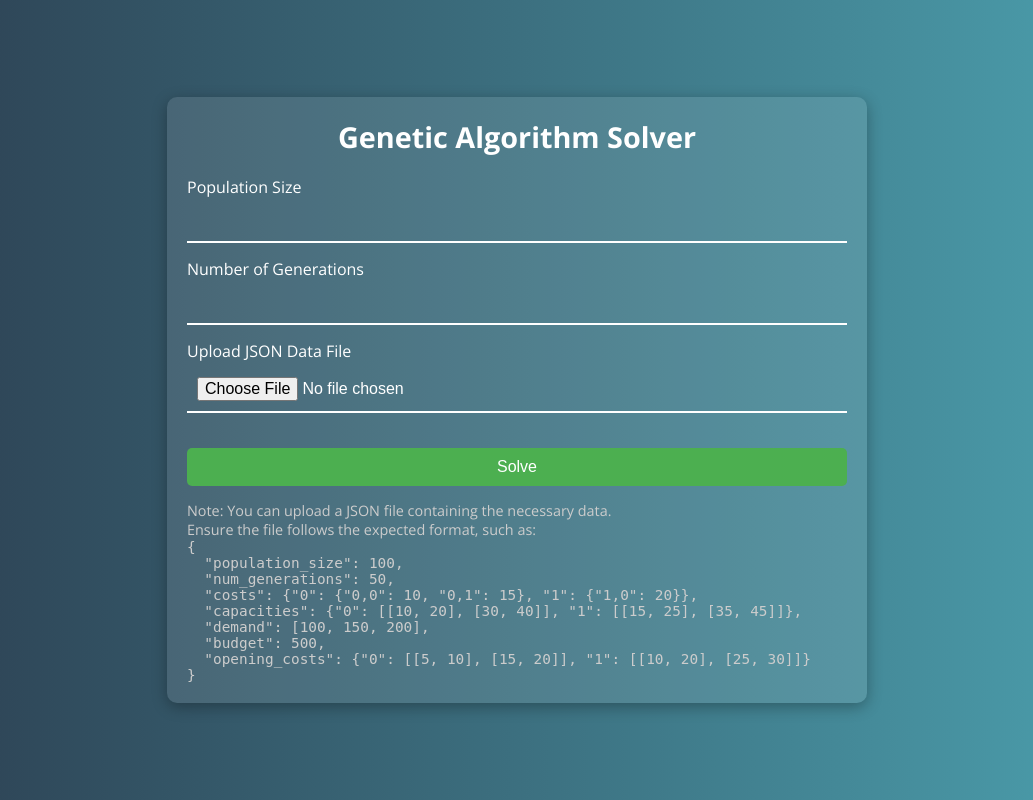
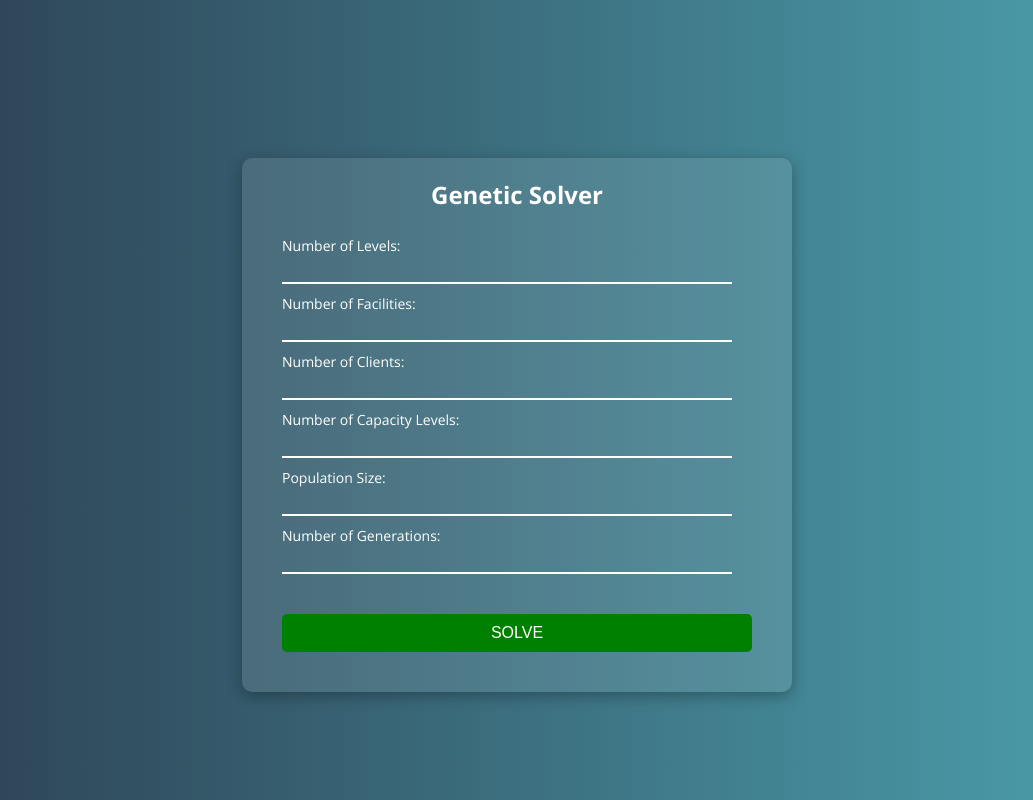
Before and after one commit to Panagnimba/3A_2SCL_PFA_ENSIAS, a Flask app: page /genetic_solver in a window 1280 px wide. Shown: the whole page, without its empty margins (123-1156 px from the left). Run offline with Flask 3, Linux system fonts and the light colour scheme.

Commit message:
genetic solver v1

```diff
--- a/app.py
+++ b/app.py
@@ -26,7 +26,7 @@ def genetic_solver():
 
 
 
-@app.route('/solve_genetic_algorithm', methods=['POST'])
+@app.route('/solve_cplex_algorithm', methods=['POST'])
 def solve_genetic_algorithm():
     try:
             if 'data_file' not in request.files:
@@ -51,5 +51,202 @@ def solve_genetic_algorithm():
 
 
 
+import numpy as np
+import random
+
+# Generate problem data
+def generate_problem_data(num_levels, num_facilities, num_clients, num_cap_levels):
+    costs = [
+        {(i, j): random.randint(1, 20) for i in range(num_facilities) for j in range(num_clients)}
+        for _ in range(num_levels)
+    ]
+    capacities = [
+        np.random.randint(10, 50, size=(num_facilities, num_cap_levels))
+        for _ in range(num_levels)
+    ]
+    demand = np.random.randint(5, 20, size=num_clients)
+    budget = random.randint(100, 500)
+    opening_costs = [
+        np.random.randint(10, 30, size=(num_facilities, num_cap_levels))
+        for _ in range(num_levels)
+    ]
+    return costs, capacities, demand, budget, opening_costs
+
+# Evaluate fitness
+def evaluate_fitness(solution, costs, capacities, demand, budget, opening_costs):
+    y, x = solution
+    total_cost = 0
+    penalty = 0
+
+    # Objective function: Minimize total cost
+    for l, cost_level in enumerate(costs):
+        for (i, j), c in cost_level.items():
+            total_cost += c * max(0, x[l][i][j])
+
+    opening_cost = 0
+    for l in range(len(opening_costs)):
+        for i in range(opening_costs[l].shape[0]):
+            for k in range(opening_costs[l].shape[1]):
+                opening_cost += y[l][i][k] * opening_costs[l][i][k]
+
+    total_cost += opening_cost
+
+    # Constraint 1: Each client is assigned to at least one installation per level
+    for j in range(len(demand)):
+        if not np.isclose(np.sum(x[0, :, j]), demand[j]):
+            penalty += 50 * abs(np.sum(x[0, :, j]) - demand[j])
+
+    # Constraint 2: Capacity constraints
+    for l in range(len(capacities)):
+        for i in range(capacities[l].shape[0]):
+            if np.sum(x[l][i]) > np.sum(capacities[l][i] * y[l][i]):
+                penalty += 100 * (np.sum(x[l][i]) - np.sum(capacities[l][i] * y[l][i]))
+
+    # Constraint 3: Single capacity level per facility
+    for l in range(len(capacities)):
+        for i in range(capacities[l].shape[0]):
+            if np.sum(y[l][i]) > 1:
+                penalty += 100
+
+    # Constraint 4: Budget constraint
+    if opening_cost > budget:
+        penalty += 100 * (opening_cost - budget)
+
+    # Constraint 5: Flow balance across assignment levels
+    for l in range(1, len(capacities)):
+        for j in range(len(demand)):
+            if np.sum(x[l, :, j]) < np.sum(x[l - 1, :, j]):
+                penalty += 50 * abs(np.sum(x[l - 1, :, j]) - np.sum(x[l, :, j]))
+
+    fitness = total_cost + penalty
+    return fitness
+
+# Repair solutions to ensure feasibility
+def repair_solution(solution, capacities, demand):
+    y, x = solution
+    for l in range(len(capacities)):
+        for i in range(capacities[l].shape[0]):
+            if np.sum(x[l][i]) > np.sum(capacities[l][i] * y[l][i]):
+                x[l][i] = np.sum(capacities[l][i] * y[l][i]) * (x[l][i] / np.sum(x[l][i]))
+    return y, x
+
+# Genetic algorithm
+def genetic_algorithm(pop_size, num_generations, costs, capacities, demand, budget, opening_costs):
+    num_levels = len(capacities)
+    num_facilities = capacities[0].shape[0]
+    num_clients = len(demand)
+    num_cap_levels = capacities[0].shape[1]
+
+    def initialize_population():
+        population = []
+        for _ in range(pop_size):
+            y = np.random.randint(2, size=(num_levels, num_facilities, num_cap_levels))
+            x = np.random.rand(num_levels, num_facilities, num_clients)
+            population.append((y, x))
+        return population
+
+    def tournament_selection(population, fitness_scores, k=3):
+        selected = []
+        for _ in range(len(population)):
+            tournament = random.sample(list(zip(fitness_scores, population)), k)
+            selected.append(min(tournament, key=lambda x: x[0])[1])
+        return selected
+
+    def crossover(parent1, parent2):
+        crossover_point = random.randint(1, num_levels - 1)
+        y_child = np.vstack((parent1[0][:crossover_point], parent2[0][crossover_point:]))
+        x_child = np.vstack((parent1[1][:crossover_point], parent2[1][crossover_point:]))
+        return (y_child, x_child)
+
+    def mutate(solution, mutation_rate=0.1):
+        y, x = solution
+        for l in range(y.shape[0]):
+            for i in range(y.shape[1]):
+                if random.random() < mutation_rate:
+                    y[l][i] = 1 - y[l][i]
+        return y, x
+
+    population = initialize_population()
+    best_solution = None
+    best_fitness = float('inf')
+
+    for generation in range(num_generations):
+        fitness_scores = [
+            evaluate_fitness(sol, costs, capacities, demand, budget, opening_costs)
+            for sol in population
+        ]
+        ranked_population = sorted(zip(fitness_scores, population), key=lambda x: x[0])
+        population = tournament_selection([sol for _, sol in ranked_population], fitness_scores)
+
+        if ranked_population[0][0] < best_fitness:
+            best_fitness = ranked_population[0][0]
+            best_solution = ranked_population[0][1]
+
+        new_population = []
+        for _ in range(pop_size // 2):
+            parent1, parent2 = random.sample(population, 2)
+            child = crossover(parent1, parent2)
+            child = mutate(child)
+            child = repair_solution(child, capacities, demand)
+            new_population.append(child)
+
+        population.extend(new_population)
+        print(f"Generation {generation}, Best fitness: {best_fitness}")
+
+
+
+
+    return best_solution, best_fitness
+
+# Run the algorithm
+# num_levels = 5
+# num_facilities = 10
+# num_clients = 15
+# num_cap_levels = 3
+# pop_size = 20
+# num_generations = 50
+
+# costs, capacities, demand, budget, opening_costs = generate_problem_data(
+#     num_levels, num_facilities, num_clients, num_cap_levels
+# )
+
+# best_solution, best_fitness = genetic_algorithm(pop_size, num_generations, costs, capacities, demand, budget, opening_costs)
+# print("Best solution found:", best_solution)
+# print("Best fitness value:", best_fitness)
+
+
+@app.route('/solve_genetic_algorithm', methods=['POST'])
+def solve_genetic():
+    try:
+       # Extract form data
+        num_levels = int(request.form['num_levels'])
+        num_facilities = int(request.form['num_facilities'])
+        num_clients = int(request.form['num_clients'])
+        num_cap_levels = int(request.form['num_cap_levels'])
+        pop_size = int(request.form['pop_size'])
+        num_generations = int(request.form['num_generations'])
+
+        # Process CPLEX solver logic (not implemented here)
+        costs, capacities, demand, budget, opening_costs = generate_problem_data(
+                num_levels, num_facilities, num_clients, num_cap_levels
+            )
+
+        best_solution, best_fitness = genetic_algorithm(pop_size, num_generations, costs, capacities, demand, budget, opening_costs)
+        print("Best solution found:", best_solution)
+        print("Best fitness value:", best_fitness)
+
+         # Return the results as JSON
+        return render_template('result.html', best_solution=best_solution, best_fitness=best_fitness)
+
+
+    except Exception as e:
+        return render_template('index.html', error_message=f"Error: {str(e)}")
+
+
+
+
+
+
+
 if __name__ == '__main__':
     app.run(debug=True)
--- a/templates/genetic_solver.html
+++ b/templates/genetic_solver.html
@@ -1,10 +1,10 @@
 <!DOCTYPE html>
 <html lang="en">
+
 <head>
     <meta charset="UTF-8">
     <meta name="viewport" content="width=device-width, initial-scale=1.0">
     <link rel="stylesheet" href="https://fonts.googleapis.com/css2?family=Open+Sans:wght@400;700&display=swap">
-    <title>Genetic Algorithm Solver</title>
     <style>
         * {
             margin: 0;
@@ -13,19 +13,23 @@
         }
 
         body {
-            font-family: 'Open Sans', sans-serif;
+            padding: 20px;
             background: linear-gradient(to right, #2c3e50, #4ca1af);
-            color: #fff;
+            background-repeat: no-repeat;
+            background-position: center;
             display: flex;
             justify-content: center;
             align-items: center;
             min-height: 100vh;
+            background-color: #072F64;
             flex-direction: column;
+            font-family: 'Open Sans', sans-serif;
         }
 
-        .container {
+        .content-wrapper {
+            margin-top: 50px;
             width: 100%;
-            max-width: 700px;
+            max-width: 550px;
             background-color: rgba(255, 255, 255, 0.1);
             padding: 20px;
             border-radius: 10px;
@@ -34,108 +38,109 @@
 
         h1 {
             text-align: center;
-            font-size: 1.8rem;
+            color: white;
+            font-size: 1.5em;
+        }
+
+        p,
+        label {
+            text-align: left;
+            color: white;
+            font-size: 1em;
+        }
+
+        form {
+            margin-top: 15px;
+            padding: 20px;
+        }
+
+        .form-group {
+            position: relative;
             margin-bottom: 20px;
         }
 
-        form {
-            display: flex;
-            flex-direction: column;
+        .form-group input {
+            width: calc(100% - 20px);
+            padding: 10px;
+            font-size: 14px;
+            color: #fff;
+            border: none;
+            border-bottom: 2px solid #fff;
+            outline: none;
+            background-color: transparent;
         }
 
-        .form-group {
-            margin-bottom: 15px;
+        .form-group label {
+            position: absolute;
+            top: -10px;
+            left: 0;
+            font-size: 14px;
+            color: #fff;
         }
 
-        label {
-            font-size: 1rem;
-            margin-bottom: 5px;
-            display: block;
-        }
-
-        input, textarea {
+        button.styled-button {
             width: 100%;
-            padding: 10px;
-            font-size: 1rem;
-            border: none;
-            border-bottom: 2px solid #fff;
-            background-color: transparent;
-            color: #fff;
-            outline: none;
-        }
-
-        input[type="number"] {
-            appearance: textfield;
-        }
-
-        button {
             margin-top: 20px;
             padding: 10px;
-            font-size: 1rem;
-            background-color: #4CAF50;
-            color: #fff;
+            color: #ffffff;
+            font-size: 16px;
+            text-transform: uppercase;
+            background-color: green;
+            border-radius: 5px;
             border: none;
-            border-radius: 5px;
             cursor: pointer;
         }
 
-        button:hover {
-            background-color: #45a049;
-            transition: background-color 0.3s;
+        button.styled-button:hover {
+            background-color: rgb(35, 145, 35);
+            box-shadow: 0 4px 15px rgba(0, 0, 0, 0.3);
+            transition-duration: 0.3s;
         }
 
-        .info {
-            margin-top: 15px;
-            font-size: 0.9rem;
-            color: #ccc;
-        }
-
-        input[type="file"] {
-            padding: 10px;
-            background-color: transparent;
-            color: #fff;
-            border: none;
-            border-bottom: 2px solid #fff;
+        .error-message {
+            color: red;
+            text-align: center;
+            margin-top: -10px;
         }
     </style>
 </head>
+
 <body>
-    <div class="container">
-        <h1>Genetic Algorithm Solver</h1>
-        <form action="/solve_genetic_algorithm" method="POST" enctype="multipart/form-data">
-            <!-- Population size -->
+    <div class="content-wrapper">
+        <h1>Genetic Solver</h1>
+        <form action="/solve_genetic_algorithm" method="post">
             <div class="form-group">
-                <label for="population_size">Population Size</label>
-                <input type="number" id="population_size" name="population_size" min="1" required>
+                <input type="number" id="num_levels" name="num_levels" required>
+                <label for="num_levels">Number of Levels:</label>
+            </div>
+            <div class="form-group">
+                <input type="number" id="num_facilities" name="num_facilities" required>
+                <label for="num_facilities">Number of Facilities:</label>
+            </div>
+            <div class="form-group">
+                <input type="number" id="num_clients" name="num_clients" required>
+                <label for="num_clients">Number of Clients:</label>
+            </div>
+            <div class="form-group">
+                <input type="number" id="num_cap_levels" name="num_cap_levels" required>
+                <label for="num_cap_levels">Number of Capacity Levels:</label>
+            </div>
+            <div class="form-group">
+                <input type="number" id="pop_size" name="pop_size" required>
+                <label for="pop_size">Population Size:</label>
+            </div>
+            <div class="form-group">
+                <input type="number" id="num_generations" name="num_generations" required>
+                <label for="num_generations">Number of Generations:</label>
             </div>
 
-            <!-- Number of generations -->
-            <div class="form-group">
-                <label for="num_generations">Number of Generations</label>
-                <input type="number" id="num_generations" name="num_generations" min="1" required>
-            </div>
+            <button type="submit" class="styled-button">Solve</button>
 
-            <!-- File upload for JSON data -->
-            <div class="form-group">
-                <label for="data_file">Upload JSON Data File</label>
-                <input type="file" id="data_file" name="data_file" accept=".json" required>
-            </div>
-
-            <button type="submit">Solve</button>
+            {% if error_message %}
+            <p class="error-message">{{ error_message }}</p>
+            {% endif %}
         </form>
-        <div class="info">
-            <p>Note: You can upload a JSON file containing the necessary data.</p>
-            <p>Ensure the file follows the expected format, such as:</p>
-            <pre><code>{
-  "population_size": 100,
-  "num_generations": 50,
-  "costs": {"0": {"0,0": 10, "0,1": 15}, "1": {"1,0": 20}},
-  "capacities": {"0": [[10, 20], [30, 40]], "1": [[15, 25], [35, 45]]},
-  "demand": [100, 150, 200],
-  "budget": 500,
-  "opening_costs": {"0": [[5, 10], [15, 20]], "1": [[10, 20], [25, 30]]}
-}</code></pre>
-        </div>
     </div>
 </body>
+
 </html>
```
Also changed, not shown: templates/cplex_solver.html (+20 -27 lines), templates/result.html (added, +81 -0 lines).
